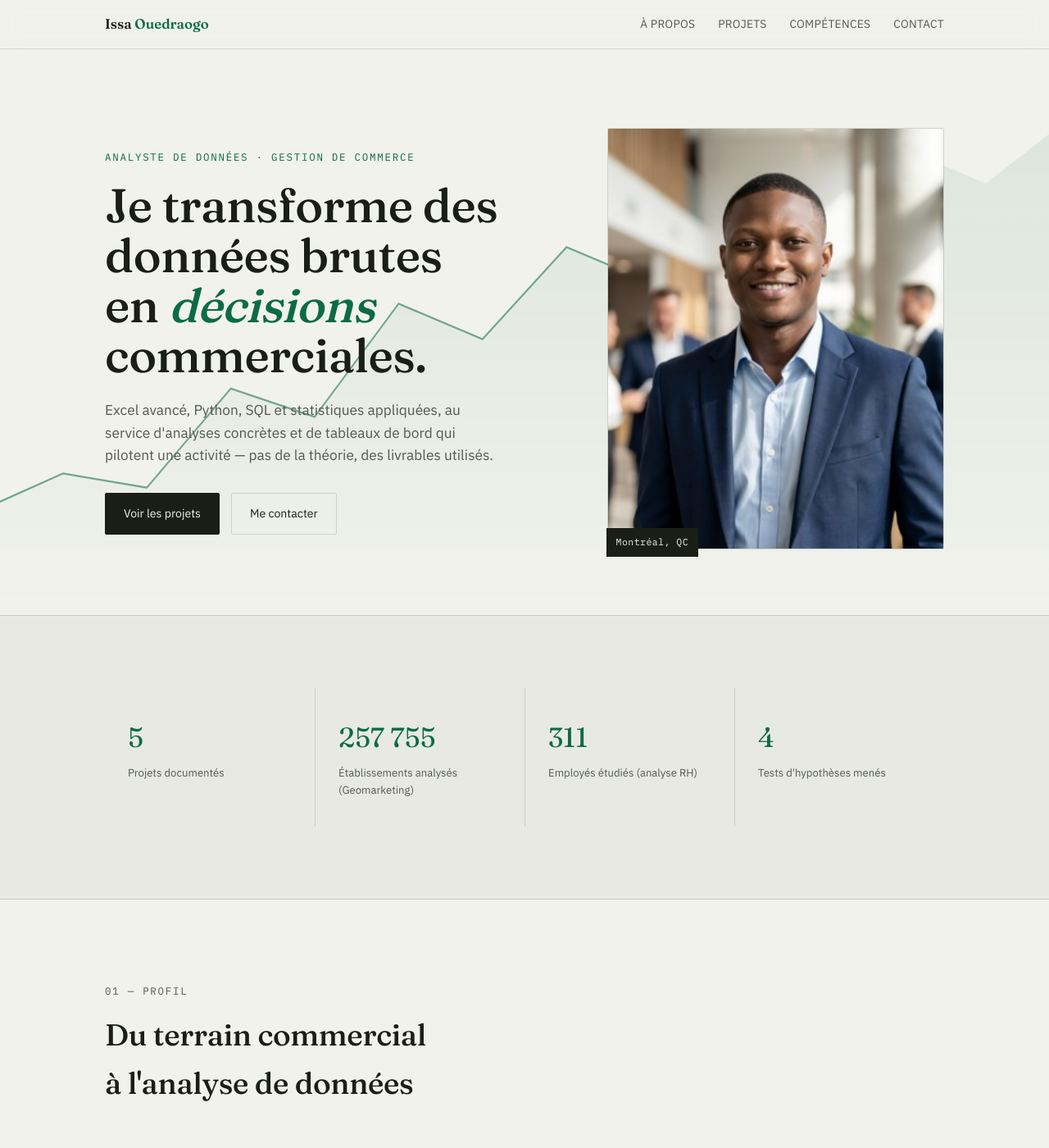
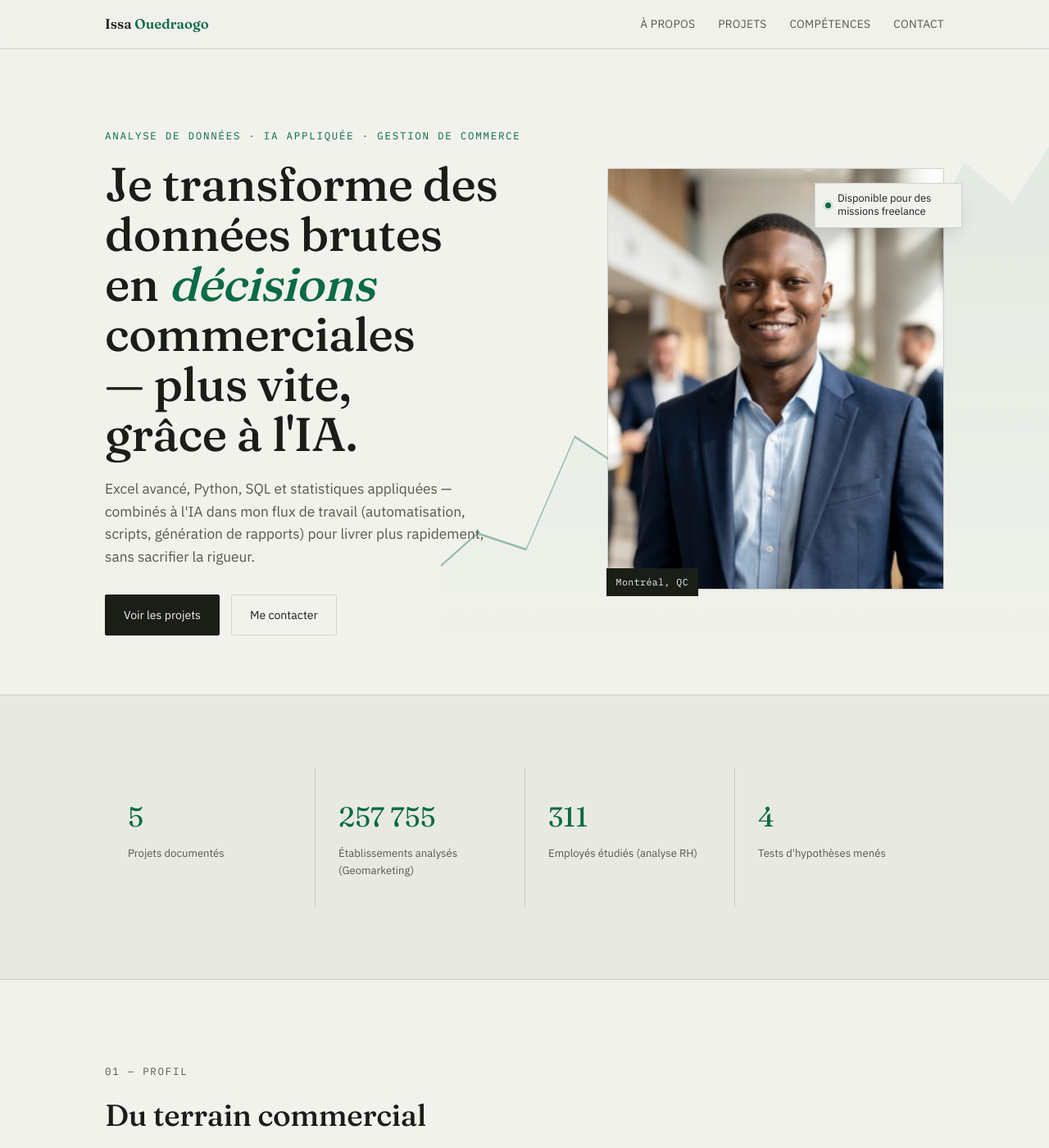
Before and after one commit to Issa0900/Issa-Ouedraogo, a Jekyll site: the page index.html, which Jekyll copies as it is, in a window 1280 px wide and 1400 px high. Shown: the whole window at 82% size. Built offline with Jekyll 4.4.1, drawn with Linux system fonts in a browser that asks for light colours; some of the changed text lies outside the part shown.

Commit message:
Repositionne le portfolio : mise en avant de l'IA appliquée et retouches design
Ajoute l'IA (automatisation, scripts assistés, génération de rapports) comme
axe de positionnement dans le hero, la section À propos, les compétences et
le README. Ajuste aussi le hero (badge flottant, courbe resserrée), une
bande sombre pour la section Compétences, et des tags de domaine par projet.

Co-Authored-By: Claude Sonnet 5 <noreply@anthropic.com>

```diff
--- a/_config.yml
+++ b/_config.yml
@@ -1,5 +1,5 @@
 title: Issa Ouedraogo — Portfolio Data Analyst
-description: "Analyste de données — projets Excel, Python et visualisation de données"
+description: "Analyste de données et IA appliquée — projets Excel, Python et visualisation de données"
 
 author: Issa Ouedraogo
 email: issaouedraogo0900@gmail.com
--- a/index.html
+++ b/index.html
@@ -4,7 +4,7 @@
 <meta charset="utf-8" />
 <meta name="viewport" content="width=device-width, initial-scale=1" />
 <title>Issa Ouedraogo — Analyste de données</title>
-<meta name="description" content="Gestion de commerce et analyse de données au service de la décision — Excel, Python, SQL, Power BI, statistiques appliquées." />
+<meta name="description" content="Analyse de données et IA appliquée au service de la décision — Excel, Python, SQL, Power BI, automatisation et statistiques appliquées." />
 <link rel="preconnect" href="https://fonts.googleapis.com">
 <link rel="preconnect" href="https://fonts.gstatic.com" crossorigin>
 <link href="https://fonts.googleapis.com/css2?family=Fraunces:opsz,wght@9..144,400;9..144,500;9..144,600&family=IBM+Plex+Sans:wght@400;500;600&family=IBM+Plex+Mono:wght@400;500&display=swap" rel="stylesheet">
@@ -54,9 +54,22 @@
     font-size:0.72rem; padding:8px 12px;
     letter-spacing:0.04em;
   }
+  .avail-badge{
+    position:absolute; top:18px; right:-22px;
+    display:flex; align-items:center; gap:8px;
+    background:var(--paper); border:1px solid var(--line);
+    box-shadow: 0 12px 28px -12px rgba(26,30,23,0.28);
+    padding:10px 16px 10px 12px;
+    font-size:0.8rem; color:var(--ink);
+    max-width:180px; line-height:1.3;
+  }
+  .avail-dot{
+    width:7px; height:7px; border-radius:50%; background:var(--accent);
+    flex:none; box-shadow:0 0 0 3px var(--accent-soft);
+  }
 
   /* animated data line behind hero text, content-relevant motif */
-  .hero-chart{ position:absolute; inset:0; pointer-events:none; opacity:0.55; z-index:0; }
+  .hero-chart{ position:absolute; top:0; right:0; width:58%; height:100%; pointer-events:none; opacity:0.4; z-index:0; }
   .hero-chart svg{ width:100%; height:100%; }
   .hero-chart path.line{
     fill:none; stroke:var(--accent); stroke-width:1.4;
@@ -120,7 +133,12 @@
   .project:last-child{ border-bottom:1px solid var(--line); }
   .project:hover{ padding-left:10px; background:rgba(11,107,69,0.045); }
   .project .idx{
-    font-family:"IBM Plex Mono", monospace; color:var(--ink-soft); font-size:0.85rem; padding-top:4px;
+    display:flex; flex-direction:column; gap:8px; padding-top:4px;
+  }
+  .project .idx .n{ font-family:"IBM Plex Mono", monospace; color:var(--ink-soft); font-size:0.85rem; }
+  .project .domain{
+    font-family:"IBM Plex Mono", monospace; font-size:0.66rem;
+    text-transform:uppercase; letter-spacing:0.05em; color:var(--accent);
   }
   .project h3{ font-size:1.18rem; font-weight:500; }
   .project .desc{ color:var(--ink-soft); font-size:0.93rem; }
@@ -131,25 +149,36 @@
   }
   .project:hover .arrow{ transform:translateX(6px); }
 
-  /* ---------- Skills ---------- */
+  /* ---------- Skills (bande sombre pour rompre le rythme clair/clair) ---------- */
+  :root{ --accent-bright:#4fcf95; }
+  .skills-dark{ background:var(--ink); }
+  .skills-dark .kicker{ color:var(--accent-bright); }
+  .skills-dark .section-head h2{ color:var(--paper); }
+  .skills-dark .section-head p{ color:rgba(241,242,236,0.6); }
   .skills-grid{
-    display:grid; grid-template-columns:repeat(4,1fr); gap:1px;
-    background:var(--line); border:1px solid var(--line);
+    display:grid; grid-template-columns:repeat(auto-fit, minmax(200px,1fr)); gap:36px 28px;
   }
-  .skill-cell{
-    background:var(--paper); padding:22px 20px;
+  .skill-cell .cat{
+    font-size:0.72rem; text-transform:uppercase; letter-spacing:0.08em;
+    color:var(--accent-bright); font-family:"IBM Plex Mono", monospace;
   }
-  .skill-cell .cat{ font-size:0.72rem; text-transform:uppercase; letter-spacing:0.08em; color:var(--accent); font-family:"IBM Plex Mono", monospace; }
-  .skill-cell ul{ list-style:none; margin:10px 0 0; padding:0; }
-  .skill-cell li{ font-size:0.92rem; padding:4px 0; color:var(--ink); }
+  .tag-row{ display:flex; flex-wrap:wrap; gap:8px; margin-top:14px; }
+  .tag{
+    font-size:0.82rem; padding:6px 13px; color:rgba(241,242,236,0.82);
+    border:1px solid rgba(241,242,236,0.18); border-radius:999px;
+    transition: border-color .2s ease, color .2s ease;
+  }
+  .tag:hover{ border-color:var(--accent-bright); color:#fff; }
 
   @media (max-width: 860px){
     .hero-grid{ grid-template-columns:1fr; }
     .portrait-frame{ max-width:280px; }
+    .avail-badge{ right:0; top:auto; bottom:36px; max-width:150px; font-size:0.75rem; }
     .stats-grid{ grid-template-columns:repeat(2,1fr); }
     .stat:nth-child(3){ border-left:none; }
     .about-grid{ grid-template-columns:1fr; }
-    .project{ grid-template-columns: 34px 1fr; }
+    .project{ grid-template-columns: 68px 1fr; }
+    .project .domain{ white-space:normal; }
     .project .skills, .project .arrow{ grid-column:2; }
     .skills-grid{ grid-template-columns:repeat(2,1fr); }
   }
@@ -190,9 +219,9 @@
     </div>
     <div class="wrap hero-grid">
       <div>
-        <p class="kicker" id="kicker">Analyste de données · Gestion de commerce</p>
-        <h1 id="h1">Je transforme des données brutes en <em>décisions</em> commerciales.</h1>
-        <p class="lead" id="lead">Excel avancé, Python, SQL et statistiques appliquées, au service d'analyses concrètes et de tableaux de bord qui pilotent une activité — pas de la théorie, des livrables utilisés.</p>
+        <p class="kicker" id="kicker">Analyse de données · IA appliquée · Gestion de commerce</p>
+        <h1 id="h1">Je transforme des données brutes en <em>décisions</em> commerciales — plus vite, grâce à l'IA.</h1>
+        <p class="lead" id="lead">Excel avancé, Python, SQL et statistiques appliquées — combinés à l'IA dans mon flux de travail (automatisation, scripts, génération de rapports) pour livrer plus rapidement, sans sacrifier la rigueur.</p>
         <div class="hero-actions" id="hero-actions">
           <a class="btn btn-primary" href="#projets">Voir les projets</a>
           <a class="btn btn-ghost" href="mailto:issaouedraogo0900@gmail.com">Me contacter</a>
@@ -201,6 +230,7 @@
       <div class="portrait-frame" id="portrait">
         <img class="photo" src="assets/photo-profil.jpg" alt="Portrait d'Issa Ouedraogo" />
         <span class="portrait-tag mono">Montréal, QC</span>
+        <div class="avail-badge"><span class="avail-dot"></span>Disponible pour des missions freelance</div>
       </div>
     </div>
   </section>
@@ -226,8 +256,9 @@
           <p>Je conçois des outils d'aide à la décision — tableaux de bord interactifs, analyses statistiques, requêtes SQL — qui transforment des données brutes en informations exploitables, du nettoyage des données jusqu'au livrable final documenté.</p>
         </div>
         <div data-reveal>
-          <p>Chaque projet du portfolio est indépendant : données, méthode et résultats sont documentés dans un README dédié, avec le contexte métier qui justifie chaque choix d'analyse.</p>
-          <div class="status-line">Je recherche activement un <strong>stage ou une alternance en analyse de données</strong>, ainsi que des <strong>missions freelance</strong> ponctuelles.</div>
+          <p>Je vais plus loin en intégrant l'<strong>IA à mon flux de travail</strong> : automatisation de tâches répétitives, génération assistée de scripts Python, structuration de rapports par prompts. L'objectif est concret — réduire les délais de production pour concentrer le temps sur l'interprétation et la recommandation, là où se trouve la vraie valeur ajoutée pour l'entreprise.</p>
+          <p>Chaque projet du portfolio est documenté dans un README dédié, avec le contexte métier qui justifie chaque choix d'analyse.</p>
+          <div class="status-line">Je recherche activement des <strong>missions freelance</strong> en analyse de données.</div>
         </div>
       </div>
     </div>
@@ -242,35 +273,35 @@
       </div>
       <div class="project-list" data-reveal>
         <a class="project" href="./geomarketing-quebec/">
-          <span class="idx mono">01</span>
+          <span class="idx"><span class="n mono">01</span><span class="domain">Marketing</span></span>
           <h3>Geomarketing Québec</h3>
           <span class="desc">Score d'opportunité commerciale par région (population, revenu, croissance, concurrence) à partir de 257 755 établissements et des données ISQ.</span>
           <span class="skills">Python · pandas · web scraping · SQL · modélisation de score</span>
           <span class="arrow">→</span>
         </a>
         <a class="project" href="./dashboard-ventes-performance/">
-          <span class="idx mono">02</span>
+          <span class="idx"><span class="n mono">02</span><span class="domain">Ventes</span></span>
           <h3>Dashboard Ventes &amp; Performance</h3>
           <span class="desc">Tableau de bord Excel interactif (segments, TCD, graphiques dynamiques) pour piloter les ventes par région et catégorie.</span>
           <span class="skills">Excel avancé · Python (pandas/openpyxl) · nettoyage de données</span>
           <span class="arrow">→</span>
         </a>
         <a class="project" href="./analyse-performances-rh/">
-          <span class="idx mono">03</span>
+          <span class="idx"><span class="n mono">03</span><span class="domain">RH</span></span>
           <h3>Analyse des performances RH</h3>
           <span class="desc">Statistiques descriptives et détection d'outliers (règle 1,5×IQR) sur 311 employés pour identifier les vrais facteurs de performance.</span>
           <span class="skills">Python (pandas/matplotlib) · statistiques descriptives · outliers</span>
           <span class="arrow">→</span>
         </a>
         <a class="project" href="./analyse-financiere-demarrage/">
-          <span class="idx mono">04</span>
+          <span class="idx"><span class="n mono">04</span><span class="domain">Finance</span></span>
           <h3>Bilan de démarrage &amp; analyse financière</h3>
           <span class="desc">Modélisation financière complète du lancement d'une entreprise : montage financier, états financiers, ratios, seuil de rentabilité, rentabilité par produit.</span>
           <span class="skills">Analyse financière · ratios &amp; DuPont · Python · Acomba</span>
           <span class="arrow">→</span>
         </a>
         <a class="project" href="./analyse-statistique-inferentielle/">
-          <span class="idx mono">05</span>
+          <span class="idx"><span class="n mono">05</span><span class="domain">Statistiques</span></span>
           <h3>Analyse statistique et tests d'hypothèses</h3>
           <span class="desc">Trois échantillons (225 employés, 150 salaires, 2 330 pièces) : distribution, corrélation, intervalle de confiance et quatre tests d'hypothèses.</span>
           <span class="skills">Statistiques inférentielles · khi-deux · régression · Python</span>
@@ -280,7 +311,7 @@
     </div>
   </section>
 
-  <section id="competences">
+  <section id="competences" class="skills-dark">
     <div class="wrap">
       <div class="section-head" data-reveal>
         <p class="kicker">03 — Compétences</p>
@@ -288,20 +319,34 @@
       </div>
       <div class="skills-grid" data-reveal>
         <div class="skill-cell">
+          <p class="cat">IA appliquée</p>
+          <div class="tag-row">
+            <span class="tag">Prompts &amp; automatisation</span><span class="tag">Excel assisté par IA</span><span class="tag">Scripts Python assistés</span><span class="tag">Génération de rapports</span>
+          </div>
+        </div>
+        <div class="skill-cell">
           <p class="cat">Tableurs &amp; BI</p>
-          <ul><li>Excel avancé (TCD, macros)</li><li>Power BI</li><li>Tableau</li><li>Acomba</li></ul>
+          <div class="tag-row">
+            <span class="tag">Excel avancé</span><span class="tag">TCD</span><span class="tag">Power BI</span><span class="tag">Tableau</span><span class="tag">Acomba</span>
+          </div>
         </div>
         <div class="skill-cell">
           <p class="cat">Programmation</p>
-          <ul><li>Python (pandas, matplotlib)</li><li>SQL</li><li>openpyxl</li></ul>
+          <div class="tag-row">
+            <span class="tag">Python</span><span class="tag">pandas</span><span class="tag">matplotlib</span><span class="tag">SQL</span><span class="tag">openpyxl</span>
+          </div>
         </div>
         <div class="skill-cell">
           <p class="cat">Statistiques</p>
-          <ul><li>Statistiques inférentielles</li><li>Tests d'hypothèses, khi-deux</li><li>Régression, corrélation</li></ul>
+          <div class="tag-row">
+            <span class="tag">Stat. inférentielles</span><span class="tag">Tests d'hypothèses</span><span class="tag">Khi-deux</span><span class="tag">Régression</span><span class="tag">Corrélation</span>
+          </div>
         </div>
         <div class="skill-cell">
           <p class="cat">Analyse financière</p>
-          <ul><li>États financiers &amp; ratios</li><li>Modèle DuPont</li><li>Seuil de rentabilité</li></ul>
+          <div class="tag-row">
+            <span class="tag">États financiers</span><span class="tag">Ratios</span><span class="tag">Modèle DuPont</span><span class="tag">Seuil de rentabilité</span>
+          </div>
         </div>
       </div>
     </div>
```
Also changed, not shown: README.md.
